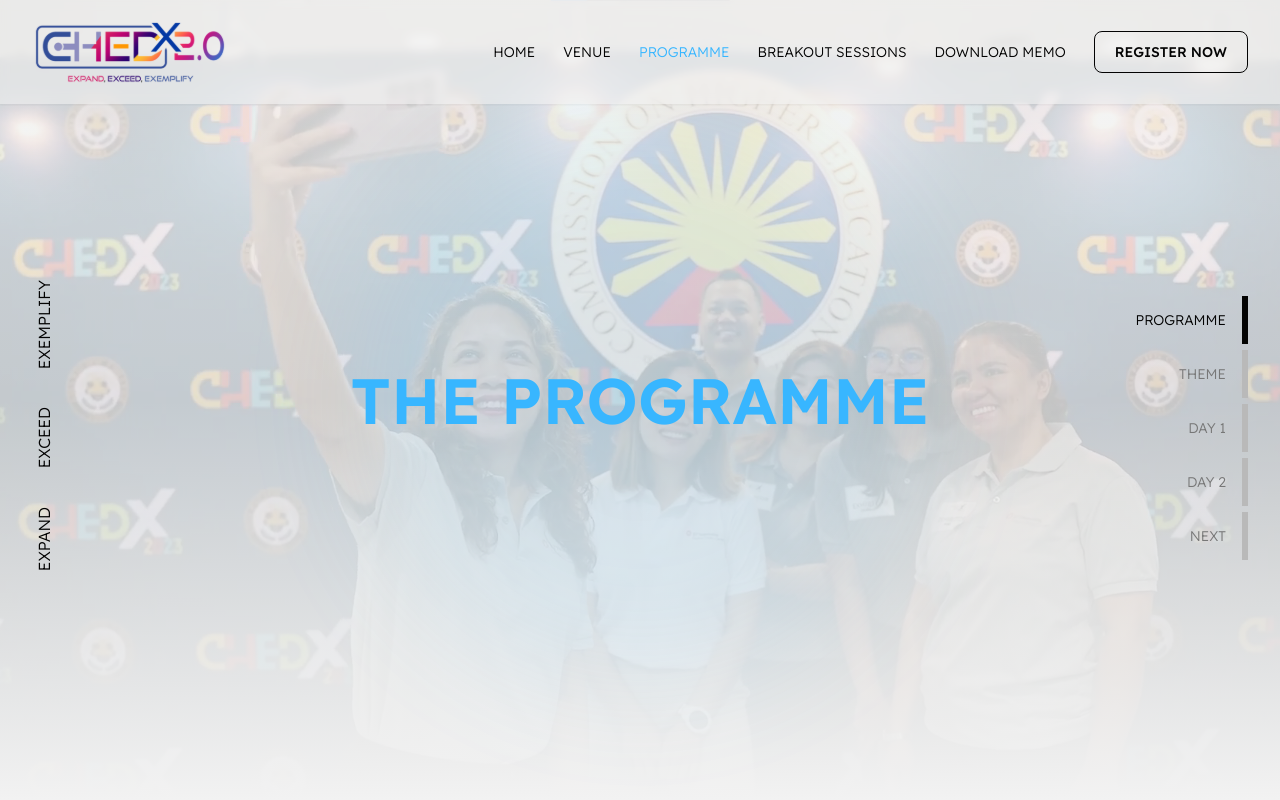
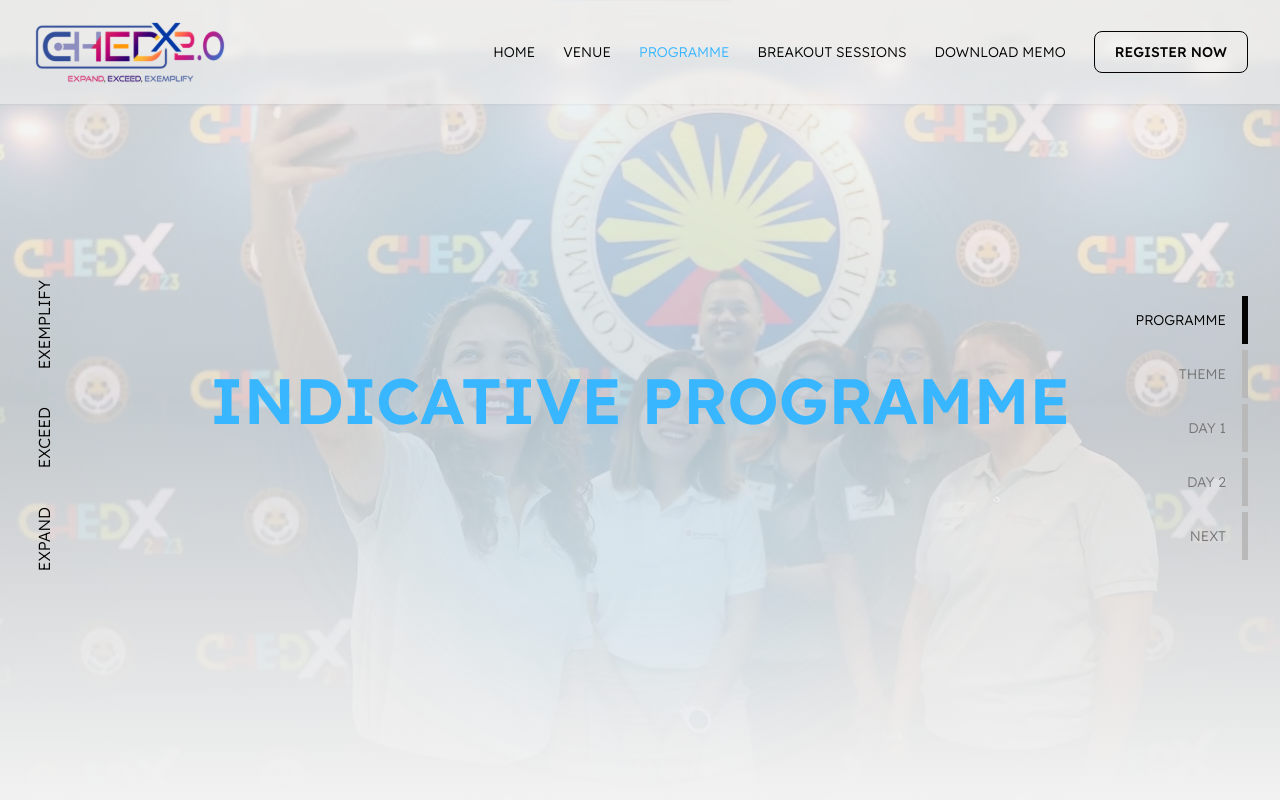
Before and after one commit to Samshh/CHEDx-Website, a React (Vite) app: page /programme in a window 1280 px wide. Shown: the top 800 px of the page. Built offline with nearby package versions, Linux system fonts and the light colour scheme.

Commit message:
change to indicative programme

```diff
--- a/src/pages/programme/index.tsx
+++ b/src/pages/programme/index.tsx
@@ -38,7 +38,7 @@
       >
         <div className="absolute inset-0 bg-center-transparent" />
         <div className="h-full w-full max-w-[568px] max-h-[568px] rounded-full absolute bg-blue opacity-10 blur-3xl" />
-        <h1 className="text-blue text-center relative z-10">THE PROGRAMME</h1>
+        <h1 className="text-blue text-center relative z-10">INDICATIVE PROGRAMME</h1>
       </div>
       <section>
         <Container>
```
